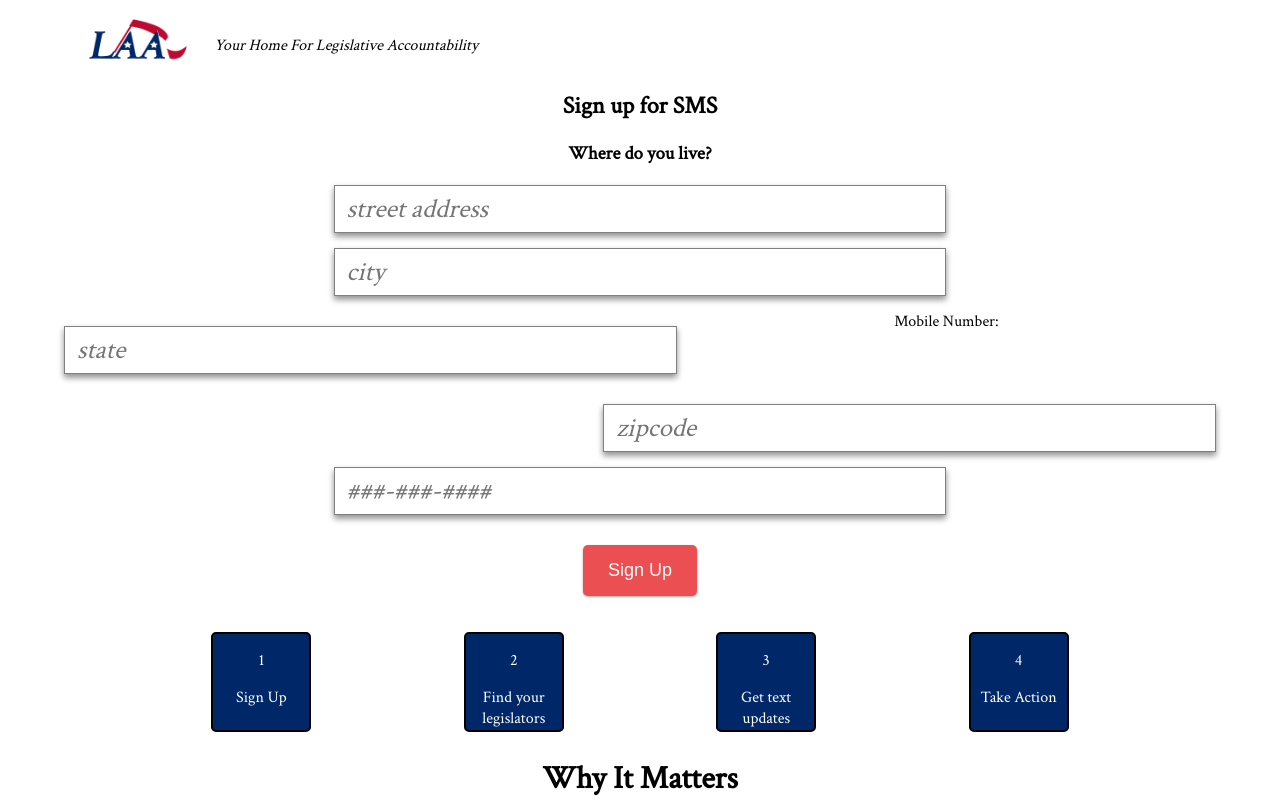
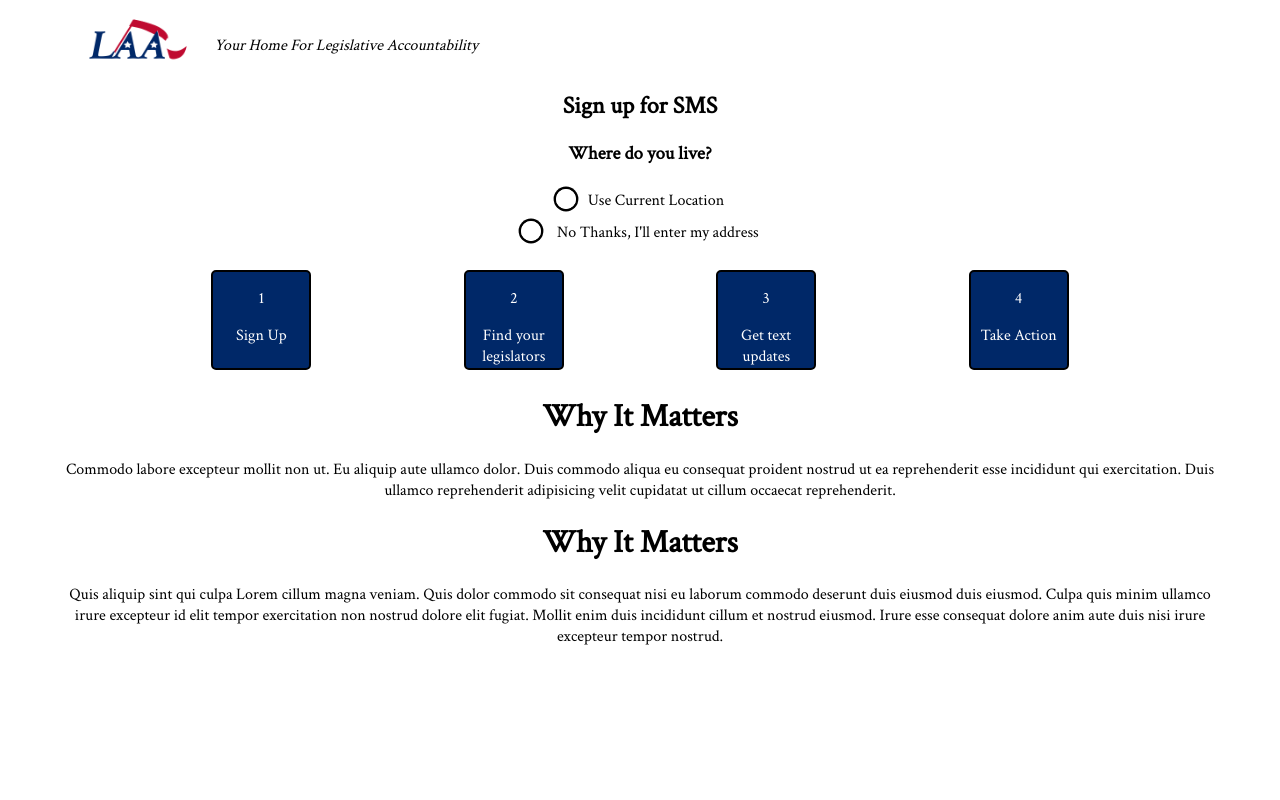
Before and after one commit to srackley/laa-front-end, a React (Create React App) app: page / in a window 1280 px wide. Both pictures are taken after a click on the button "Get in the LAA Loop!". Shown: the top 800 px of the page. Built offline with nearby package versions, Linux system fonts and the light colour scheme.

Commit message:
Add geolocation

```diff
--- a/src/App.js
+++ b/src/App.js
@@ -8,15 +8,42 @@ class App extends Component {
   state = {
     showForm: false,
     formSubmitted: false,
+    showAddressForm: null,
+    currentLocation: null,
   }
 
   onClickHandler = () => {
     this.setState({ showForm: true })
   }
 
+  onOptionChange = (event) => {
+    this.setState({
+      showAddressForm: event.target.value
+    })
+  }
+
+  getLocation = () => {
+    const geolocation = navigator.geolocation;
+    const location = new Promise((resolve, reject) => {
+      if(!geolocation) {
+        reject(new Error('Not Supported'));
+      }
+
+      geolocation.getCurrentPosition((position) => {
+        resolve(this.setState({currentLocation: position.coords}));
+        console.log(this.state)
+      }, () => {
+        reject (new Error('Permission denied'));
+      })
+    })
+
+  }
+
   onSubmitHandler = (event) => {
     event.preventDefault();
-    const zipCode = event.target.zipCodeField.value.startsWith('0') ? event.target.zipCodeField.value.slice(1) : event.target.zipCodeField.value
+    const zipCode = event.target.zipCodeField.value.startsWith('0')
+    ? event.target.zipCodeField.value.slice(1)
+    : event.target.zipCodeField.value
     const district = districts.getDistricts(zipCode)[0];
     const phone_number = event.target.phoneNumberField.value;
     const state = event.target.stateField.value;
@@ -41,7 +68,33 @@ class App extends Component {
               <form className="App-form" onSubmit={this.onSubmitHandler}>
                 <h2>Sign up for SMS</h2>
                 <h3>Where do you live?</h3>
-                <input
+                <label>
+                  <input
+                  type="radio"
+                  id="geolocate"
+                  name="location"
+                  value="false"
+                  checked={this.state.showAddressForm==="false"}
+                  onChange={this.onOptionChange}
+                  onClick={this.getLocation}
+                  />
+                  <span>Use Current Location</span>
+                </label>
+                <label>
+                  <input
+                  type="radio"
+                  id="inputLocation"
+                  name="location"
+                  value="true"
+                  checked={this.state.showAddressForm==="true"}
+                  onChange={this.onOptionChange}
+                  />
+                  <span> No Thanks, I'll enter my address </span>
+                </label>
+              {this.state.showAddressForm === "true"
+                ?
+              <div>
+              <input
                 type="text"
                 placeholder="street address"
                 className="full"
@@ -70,6 +123,10 @@ class App extends Component {
                 className="full"
                 />
                 <button className="button shadow">Sign Up</button>
+              </div>
+              :
+              null
+              }
               </form> : <div>
               <p>Learn how your legislators are voting and let them know how you feel</p>
               <button onClick={this.onClickHandler} className="button shadow"> Get in the LAA Loop!</button>
--- a/src/styles/_app.scss
+++ b/src/styles/_app.scss
@@ -27,7 +27,7 @@
         margin: 5px;
     }
     .App-form {
-        input {
+        input[type="text"] {
             background-color: $light-color;
             font-family: $main-font;
             font-size: calc(14px + 1vw);
@@ -38,6 +38,48 @@
             margin: 15px auto;
             padding: 6px 12px;
             box-shadow: 0 4px 6px rgba(0, 0, 0, 0.25), 0 3px 6px rgba(0, 0, 0, 0.24);
+        }
+        input[type="radio"] {
+            border: 0;
+            clip: rect(0 0 0 0);
+            height: 1px;
+            margin: -1px;
+            overflow: hidden;
+            padding: 0;
+            position: absolute;
+            width: 1px;
+        }
+
+        label {
+          display: block;
+          line-height: 2;
+          font-size: 1em;
+        }
+
+        [type="radio"]+span {
+            display: block;
+        }
+        [type="radio"]+span:before {
+            content: '';
+            display: inline-block;
+            width: 1em;
+            height: 1em;
+            vertical-align: -0.25em;
+            border-radius: 1em;
+            border: 0.125em solid #fff;
+            box-shadow: 0 0 0 0.15em #000;
+            margin-right: 0.75em;
+            transition: 0.5s ease all;
+        }
+        [type="radio"]:checked+span:before {
+            background: $accent-color;
+            box-shadow: 0 0 0 0.25em #000;
+        }
+        /* never forget focus styling */
+        [type="radio"]:focus+span:after {
+            font-size: 1.5em;
+            line-height: 1;
+            vertical-align: -0.125em;
         }
     }
     .button {
--- a/src/styles/index.css
+++ b/src/styles/index.css
@@ -44,7 +44,9 @@ body {
     background-color: #002868;
     color: white;
     margin: 5px; }
-  .App .App-form input {
+  .App .App-form {
+    /* never forget focus styling */ }
+    .App .App-form input[type="text"] {
       background-color: #FFFFFF;
       font-family: "Crimson Text", serif;
       font-size: calc(14px + 1vw);
@@ -55,6 +57,39 @@ body {
       margin: 15px auto;
       padding: 6px 12px;
       box-shadow: 0 4px 6px rgba(0, 0, 0, 0.25), 0 3px 6px rgba(0, 0, 0, 0.24); }
+    .App .App-form input[type="radio"] {
+      border: 0;
+      clip: rect(0 0 0 0);
+      height: 1px;
+      margin: -1px;
+      overflow: hidden;
+      padding: 0;
+      position: absolute;
+      width: 1px; }
+    .App .App-form label {
+      display: block;
+      line-height: 2;
+      font-size: 1em; }
+    .App .App-form [type="radio"] + span {
+      display: block; }
+    .App .App-form [type="radio"] + span:before {
+      content: '';
+      display: inline-block;
+      width: 1em;
+      height: 1em;
+      vertical-align: -0.25em;
+      border-radius: 1em;
+      border: 0.125em solid #fff;
+      box-shadow: 0 0 0 0.15em #000;
+      margin-right: 0.75em;
+      transition: 0.5s ease all; }
+    .App .App-form [type="radio"]:checked + span:before {
+      background: #EC4F52;
+      box-shadow: 0 0 0 0.25em #000; }
+    .App .App-form [type="radio"]:focus + span:after {
+      font-size: 1.5em;
+      line-height: 1;
+      vertical-align: -0.125em; }
   .App .button {
     background-color: #EC4F52;
     border: none;
```
Lines whose indentation alone changed are shown as unchanged.
